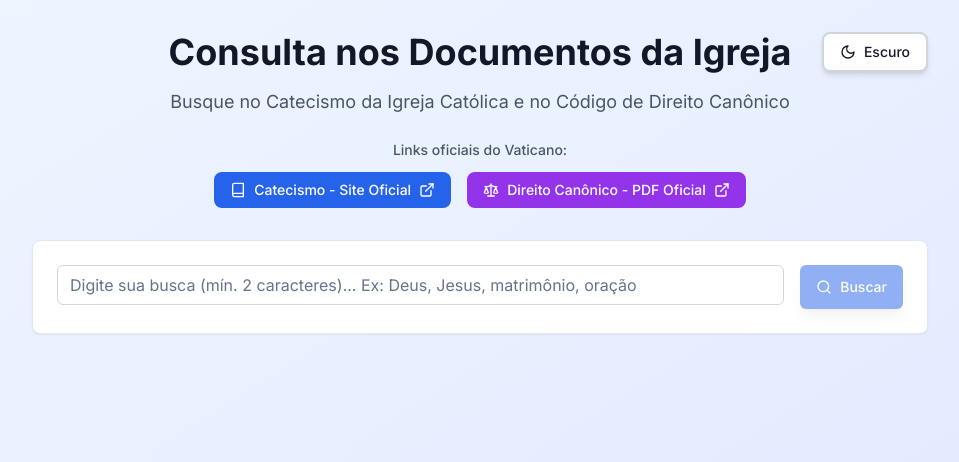
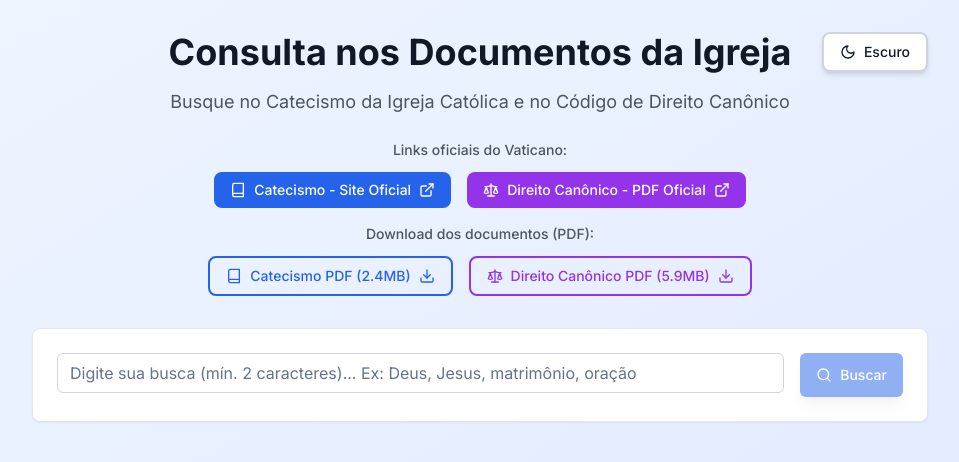
Before and after one commit to ronaldomelofz/catecismo, a Next.js app: page / in a window 1280 px wide. Shown: the top 462 px of the page, without its empty margins (160-1119 px from the left). Built offline with nearby package versions, Linux system fonts and the light colour scheme.

Commit message:
✅ Adicionados links para download dos PDFs na página inicial

```diff
--- a/src/app/page.tsx
+++ b/src/app/page.tsx
@@ -4,7 +4,7 @@
 import { Card, CardContent, CardHeader } from '@/components/ui/card'
 import { Input } from '@/components/ui/input'
 import { Button } from '@/components/ui/button'
-import { Search, Loader2, Moon, Sun, Book, Scale, ExternalLink, AlertCircle, X, Eye } from 'lucide-react'
+import { Search, Loader2, Moon, Sun, Book, Scale, ExternalLink, AlertCircle, X, Eye, Download } from 'lucide-react'
 
 interface SearchEntry {
   text: string;
@@ -535,6 +535,41 @@
                   </a>
                 </div>
               </div>
+
+              {/* Downloads dos PDFs */}
+              <div className="text-center">
+                <p className={`text-xs sm:text-sm mb-2 sm:mb-3 font-medium transition-colors duration-300 ${
+                  isDarkMode ? 'text-gray-300' : 'text-gray-600'
+                }`}>Download dos documentos (PDF):</p>
+                <div className="flex flex-col sm:flex-row justify-center gap-2 sm:gap-4">
+                  <a
+                    href="/catecismo.pdf"
+                    download="Catecismo_da_Igreja_Catolica.pdf"
+                    className={`inline-flex items-center justify-center gap-2 px-3 sm:px-4 py-2 rounded-lg transition-colors text-xs sm:text-sm font-medium border-2 ${
+                      isDarkMode
+                        ? 'border-blue-500 text-blue-400 hover:bg-blue-500 hover:text-white'
+                        : 'border-blue-600 text-blue-600 hover:bg-blue-600 hover:text-white'
+                    }`}
+                  >
+                    <Book className="h-3 w-3 sm:h-4 sm:w-4 flex-shrink-0" />
+                    <span className="truncate">Catecismo PDF (2.4MB)</span>
+                    <Download className="h-3 w-3 sm:h-4 sm:w-4 flex-shrink-0" />
+                  </a>
+                  <a
+                    href="/direito_canonico.pdf"
+                    download="Codigo_de_Direito_Canonico.pdf"
+                    className={`inline-flex items-center justify-center gap-2 px-3 sm:px-4 py-2 rounded-lg transition-colors text-xs sm:text-sm font-medium border-2 ${
+                      isDarkMode
+                        ? 'border-purple-500 text-purple-400 hover:bg-purple-500 hover:text-white'
+                        : 'border-purple-600 text-purple-600 hover:bg-purple-600 hover:text-white'
+                    }`}
+                  >
+                    <Scale className="h-3 w-3 sm:h-4 sm:w-4 flex-shrink-0" />
+                    <span className="truncate">Direito Canônico PDF (5.9MB)</span>
+                    <Download className="h-3 w-3 sm:h-4 sm:w-4 flex-shrink-0" />
+                  </a>
+                </div>
+              </div>
             </div>
           </div>
 
```
Also changed, not shown: 1 other file (tests, documents, lock files or other folders).
